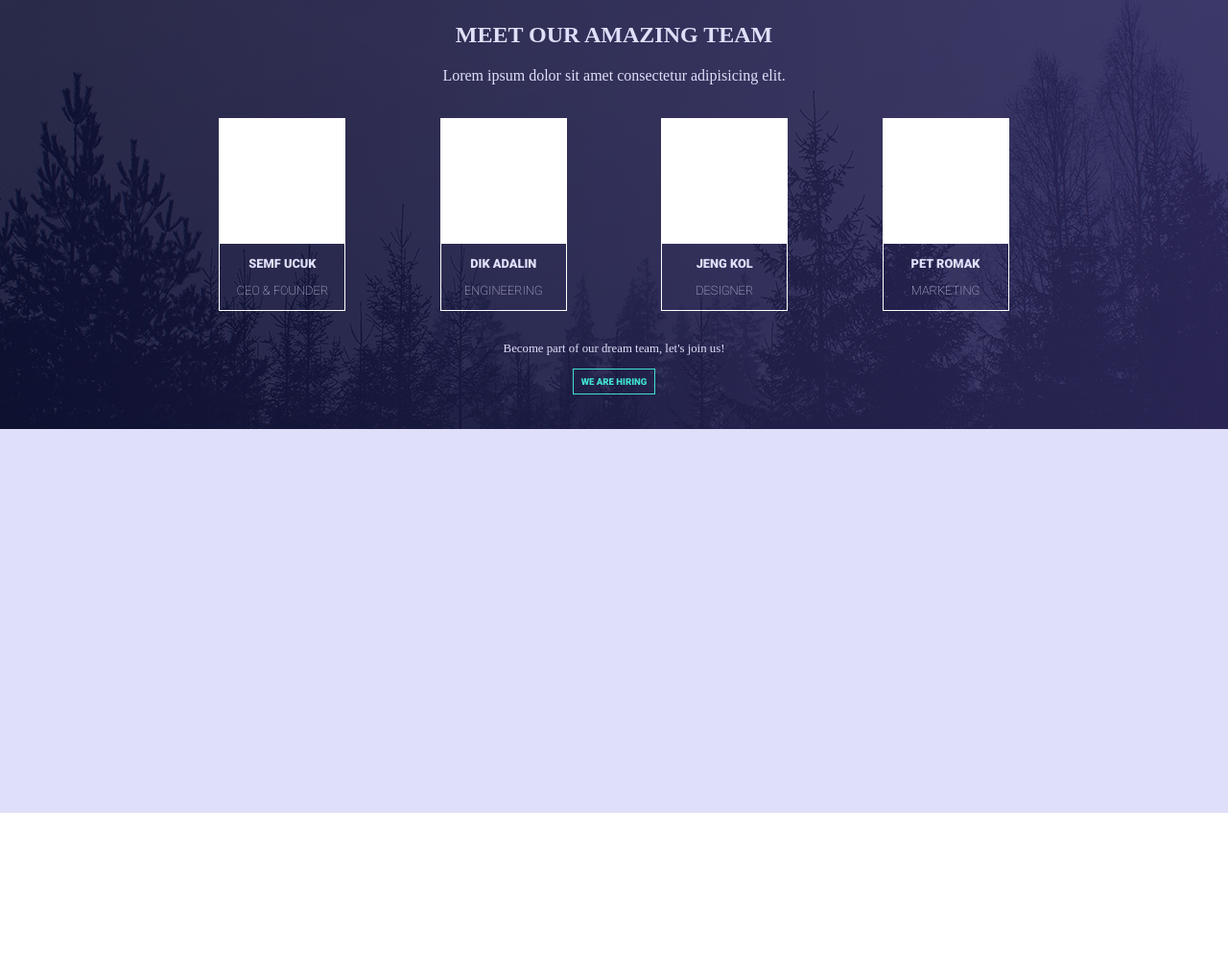
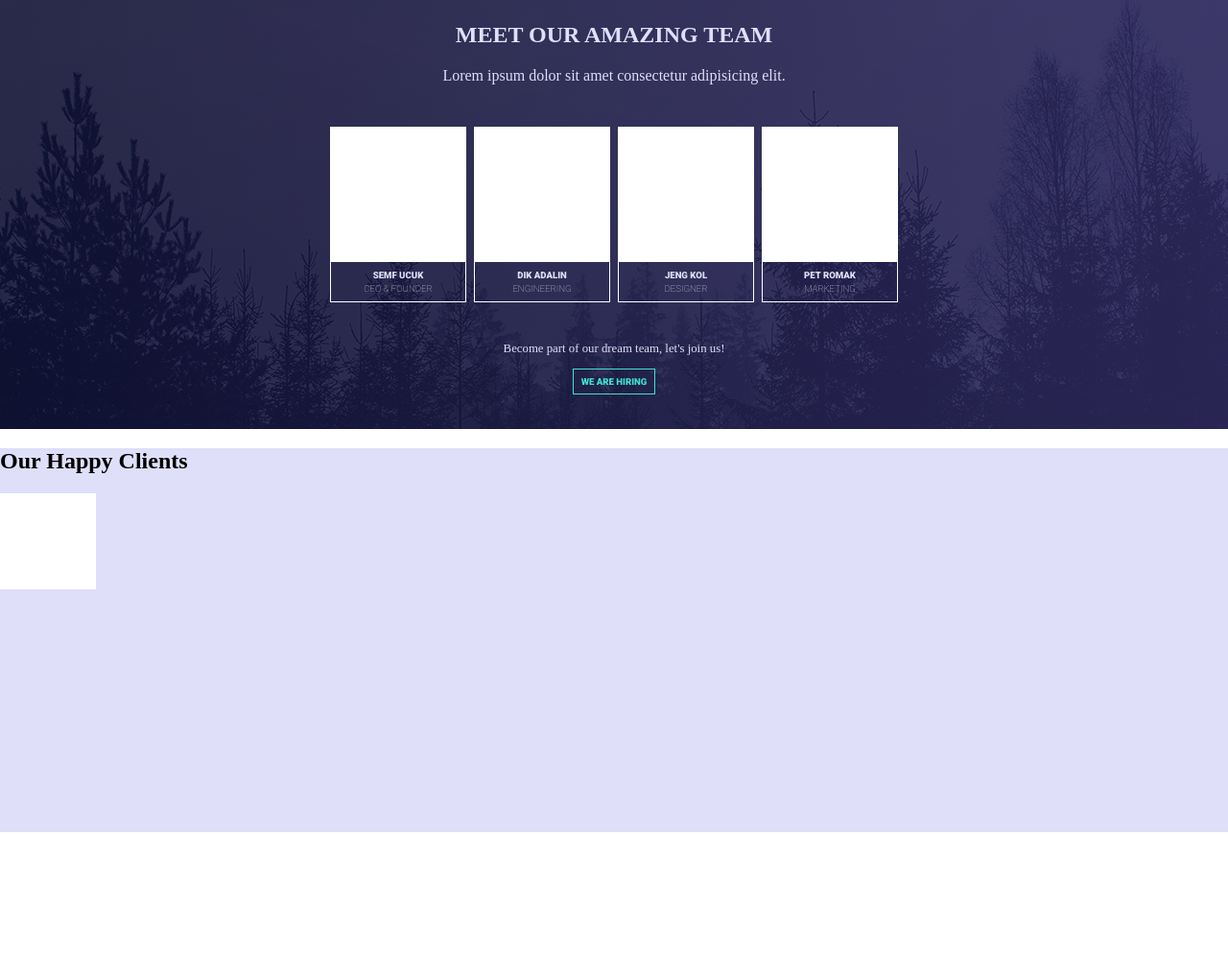
Before and after one commit to TiloRenner/psd_to_html, a plain HTML site: page index.html in a window 1280 px wide. Shown: the part 833-1827 px from the top of the page at 96% size. Before the commit the page ends 1680 px from the top, so only its background shows below. Drawn offline with Linux system fonts and the light colour scheme.

Commit message:
Abstand und Fontsize geändert

```diff
--- a/index.html
+++ b/index.html
@@ -71,6 +71,20 @@
 
       </section>
       <section class="contact_and_clients">
+        <div class="contactform">
+
+
+        </div>
+        <div>
+          <h2>Our Happy Clients</h2>
+          <div class="clients_area">
+            <div class="client">
+
+            </div>
+
+          </div>
+
+        </div>
 
       </section>
     </main>
--- a/style.css
+++ b/style.css
@@ -89,11 +89,12 @@ body {
 }
 
 .teamcontent{
+  width: 100px;
   align-self: center;
   display:grid;
   grid-template-rows: 30vh;
   /*grid-auto-rows: minmax(1000px, auto);*/
-  grid-template-columns: 18vw 18vw 18vw 18vw;
+  grid-template-columns: 150px 150px 150px 150px;
   grid-auto-flow:column;
   justify-items: center;
   justify-content: center;
@@ -139,7 +140,7 @@ body {
   border:solid white 1px;
 
 
-  width:130px;
+  width:140px;
 }
 
 .team_member > div{
@@ -147,23 +148,43 @@ body {
   text-transform: uppercase;
   /*border:solid white 2px;*/
   background-color: white;
-  width:130px;
-  height: 130px;
+  width:140px;
+  height: 140px;
 
 }
 
 .team_member > div + p{
   font-family: "Roboto", sans-serif;
   font-weight: 900;
-  font-size: 0.8em;
+  font-size: 0.6em;
   text-align: center;
+  margin: 2%;
+  margin-top: 6%;
+
 }
 
 .team_member > div + p + p{
   font-family: "Roboto", sans-serif;
   font-weight: 100;
-  font-size: 0.8em;
+  font-size: 0.6em;
   text-align: center;
+  margin: 2%;
+  margin-bottom: 6%;
+}
+
+
+.clients_area{
+  display:grid;
+  grid-template-rows: 30vh 30vh;
+  /*grid-auto-rows: minmax(1000px, auto);*/
+  grid-template-columns: 150px 150px 150px 150px;
+
+
+}
+.client{
+  width:100px;
+  height: 100px;
+  background-color: white;
 }
 
 
```
